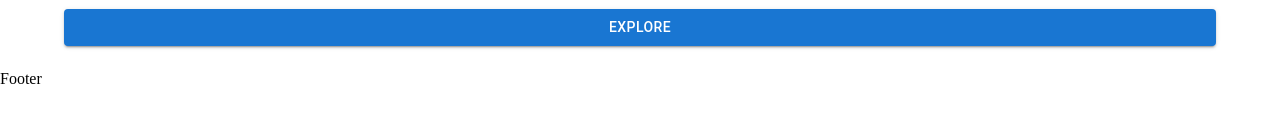
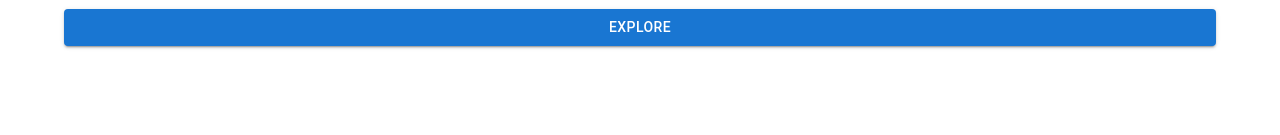
Before and after one commit to GreenCatInForest/recipe-search-app, a React (Create React App) app: page /explore in a window 1280 px wide. Shown: the part 165-300 px from the top of the page. Built offline with nearby package versions, Linux system fonts and the light colour scheme.

Commit message:
clean footer - now only at Home page

```diff
--- a/src/App.js
+++ b/src/App.js
@@ -5,7 +5,6 @@ import Box from "@mui/material/Box";
 
 import { AppRoutes } from "./AppRoutes";
 import { NavBar } from "./components/NavBar";
-import { Footer } from "./components/Footer";
 
 export const App = () => {
   return (
@@ -17,7 +16,6 @@ export const App = () => {
             <AppRoutes />
           </Container>
         </Box>
-        <Footer />
       </Stack>
     </BrowserRouter>
   );
--- a/src/pages/Home.js
+++ b/src/pages/Home.js
@@ -11,6 +11,7 @@ export const Home = () => {
       <Banner />
       <Features />
       <AboutUs />
+      <Footer />
     </Stack>
   );
 };
```
